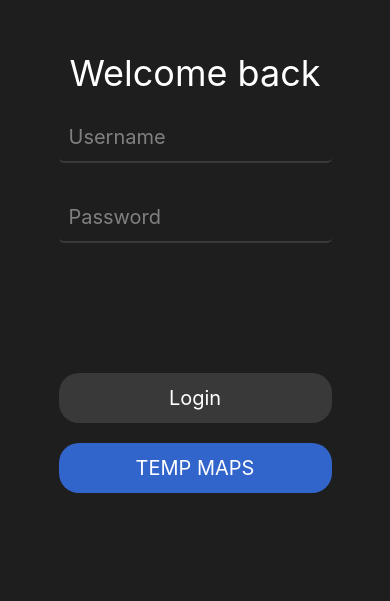
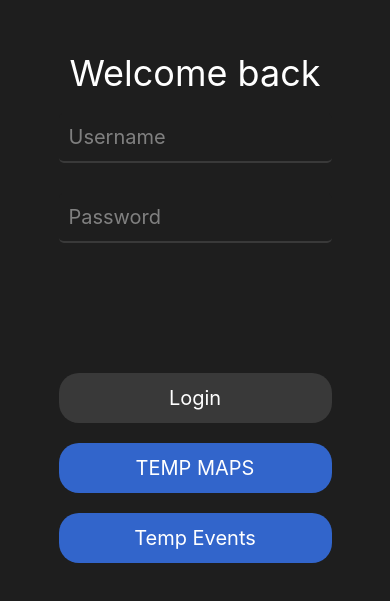
Before and after one commit to cse442-at-ub/project_s23-the-upper-bound, a React Native app: screen /login in a window 390 px wide. Shown: the part 149-750 px from the top of the page. Built offline with nearby package versions, Linux system fonts and the light colour scheme.

Commit message:
Added button for navigation, #29

```diff
--- a/App.js
+++ b/App.js
@@ -19,6 +19,7 @@ import MapsScreen from "./Components/MapsScreen.js";
 import WelcomeScreen from "./Components/WelcomeScreen.js";
 import LoginScreen from "./Components/LoginScreen";
 import SignupScreen from "./Components/SignupScreen";
+import EventScreen from "./Components/EventScreen";
 //////////////////////////////////////////////////////////////////////////// END OF IMPORTS
 
 
@@ -81,6 +82,11 @@ export default function App() {
 						),
 					}}
 				></Stack.Screen>
+				<Stack.Screen
+				name="events"
+				component={EventScreen}
+				options={{headerShown:false}}
+				></Stack.Screen>
 			</Stack.Navigator>
 		</NavigationContainer>
 	);
--- a/Components/EventScreen.js
+++ b/Components/EventScreen.js
@@ -0,0 +1,37 @@
+import { StatusBar } from "expo-status-bar";
+import { Pressable, StyleSheet, Text, View } from "react-native";
+import React, { useEffect, useState } from "react";
+
+
+export default function EventScreen({navigation}){
+
+    return(
+        <View style={styles.container}>
+            <Text style={styles.userTxt}>Upcoming Events</Text>
+
+
+         </View>
+    );
+}
+
+
+const styles = StyleSheet.create({
+    container: {
+		flex: 1,
+		backgroundColor: "#1E1E1E",
+		alignItems: "center",
+      	},
+    userTxt: {
+		color: "#FFFFFF",
+		marginLeft: 10,
+		fontSize: 20,
+        paddingTop:80,
+        fontSize:40,
+	},
+
+
+
+
+
+
+});
--- a/Components/LoginScreen.js
+++ b/Components/LoginScreen.js
@@ -72,6 +72,17 @@ export default function LoginScreen({ navigation }) {
 			>
 				<Text style={styles.buttons}>TEMP MAPS</Text>
 			</Pressable>
+			{/* Temporary Event Button (Since there is no home screen yet) */}
+			<Pressable
+			style={styles.signupBtn}
+			title="EVENTS"
+			onPress={()=> navigation.navigate("events")}
+			>
+				<Text style={styles.buttons}>Temp Events</Text>
+			</Pressable>
+
+
+
 		</View>
 	);
 }
```
